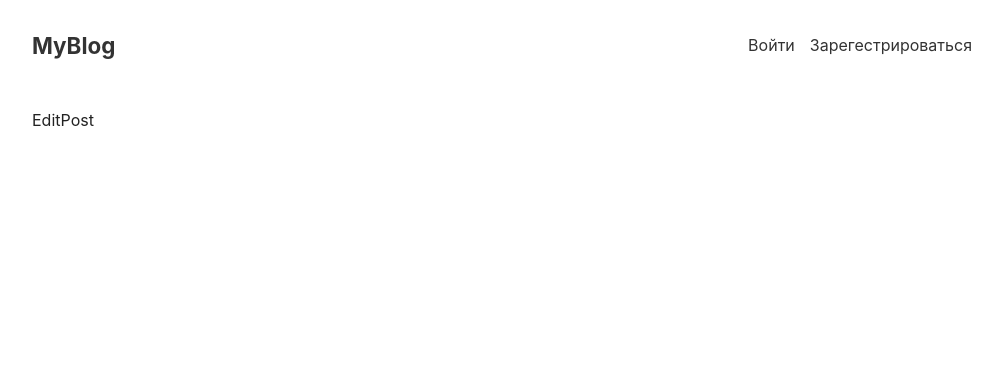
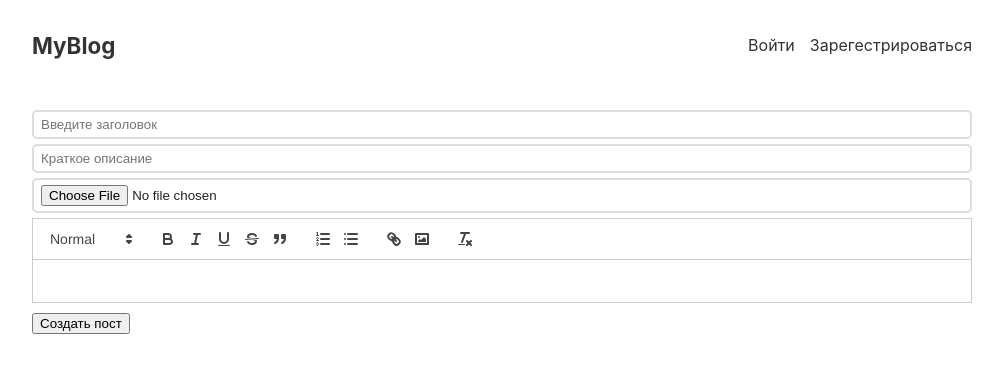
Before and after one commit to MikeSaburov/mern-blog-v2-client, a React (Create React App) app: page /edit/1 in a window 1280 px wide. Shown: the top 372 px of the page, without its empty margins (138-1141 px from the left). Built offline with nearby package versions, Linux system fonts and the light colour scheme; no server answers.

Commit message:
feature(EditPost)Ж перпенес код с CreatePost

```diff
--- a/src/pages/EditPost.jsx
+++ b/src/pages/EditPost.jsx
@@ -1,5 +1,60 @@
-import React from 'react';
+import React, { useState } from 'react';
+import ReactQuill from 'react-quill';
+import 'react-quill/dist/quill.snow.css';
+
+const modules = {
+  toolbar: [
+    [{ header: [1, 2, false] }],
+    ['bold', 'italic', 'underline', 'strike', 'blockquote'],
+    [{ list: 'ordered' }, { list: 'bullet' }],
+    ['link', 'image'],
+    ['clean'],
+  ],
+};
+
+const formats = [
+  'header',
+  'bold',
+  'italic',
+  'underline',
+  'strike',
+  'blockquote',
+  'list',
+  'bullet',
+  'link',
+  'image',
+];
 
 export const EditPost = () => {
-  return <div>EditPost</div>;
+  const [title, setTitle] = useState('');
+  const [summary, setSummary] = useState('');
+  const [content, setContent] = useState('');
+  const [files, setFiles] = useState('');
+  const [redirect, setRedirect] = useState(false);
+
+  return (
+    <form className="create" onSubmit={EditPost}>
+      <input
+        type="title"
+        placeholder={'Введите заголовок'}
+        value={title}
+        onChange={(e) => setTitle(e.target.value)}
+      />
+      <input
+        type="summary"
+        placeholder={'Краткое описание'}
+        value={summary}
+        onChange={(e) => setSummary(e.target.value)}
+      />
+      <input type="file" onChange={(e) => setFiles(e.target.files)} />
+      <ReactQuill
+        theme="snow"
+        value={content}
+        onChange={(newValue) => setContent(newValue)}
+        modules={modules}
+        formats={formats}
+      />
+      <button style={{ marginTop: '10px' }}>Создать пост</button>
+    </form>
+  );
 };
```
